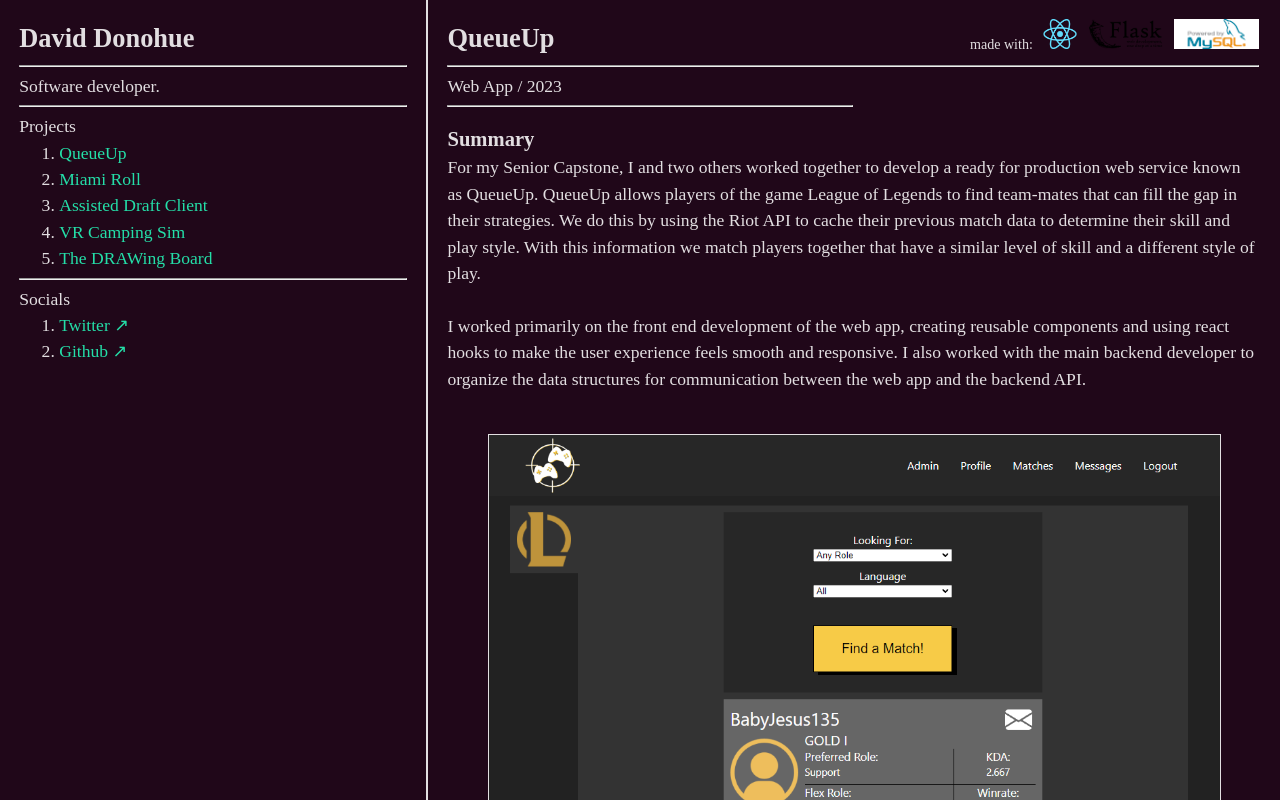
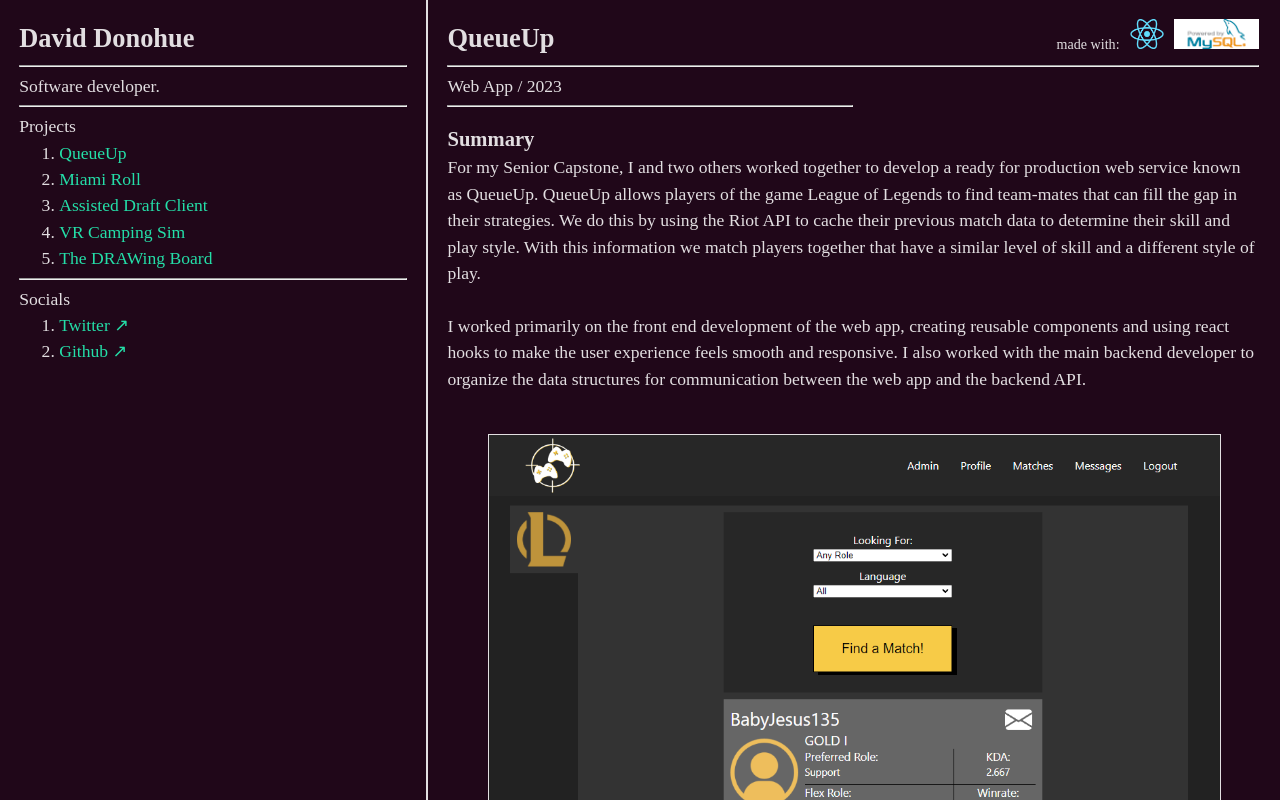
Before and after one commit to donohued/React-Portfolio, a React (Vite) app: page / in a window 1280 px wide. Shown: the top 800 px of the page. Built offline with nearby package versions, Linux system fonts and the light colour scheme; a web font is replaced by a local one.

Commit message:
temp remove logo

```diff
--- a/src/projects/Project.tsx
+++ b/src/projects/Project.tsx
@@ -10,7 +10,6 @@
             tools={
                 [
                     "react",
-                    "flask",
                     "mysql",
                 ]
             }
```
